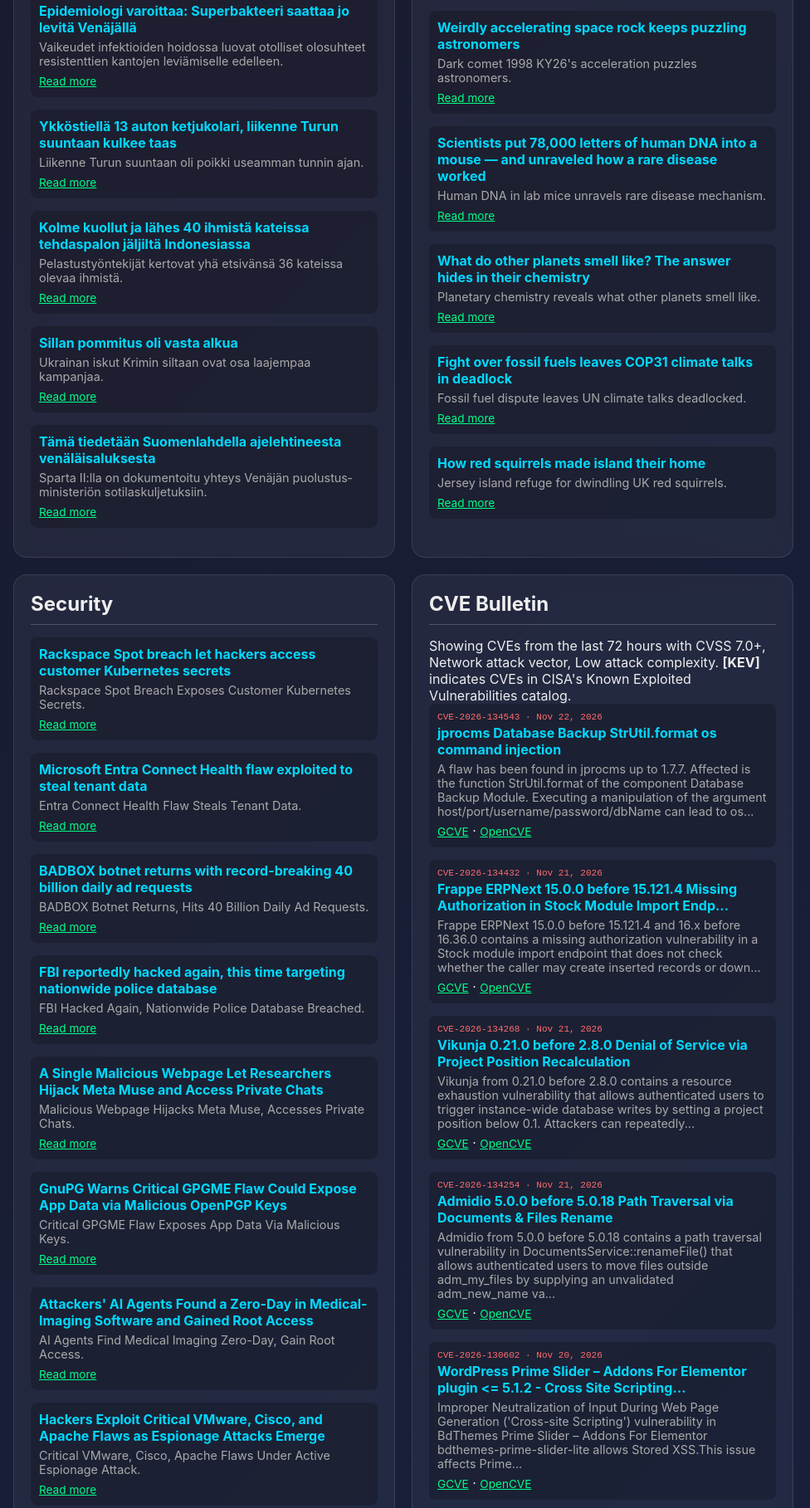
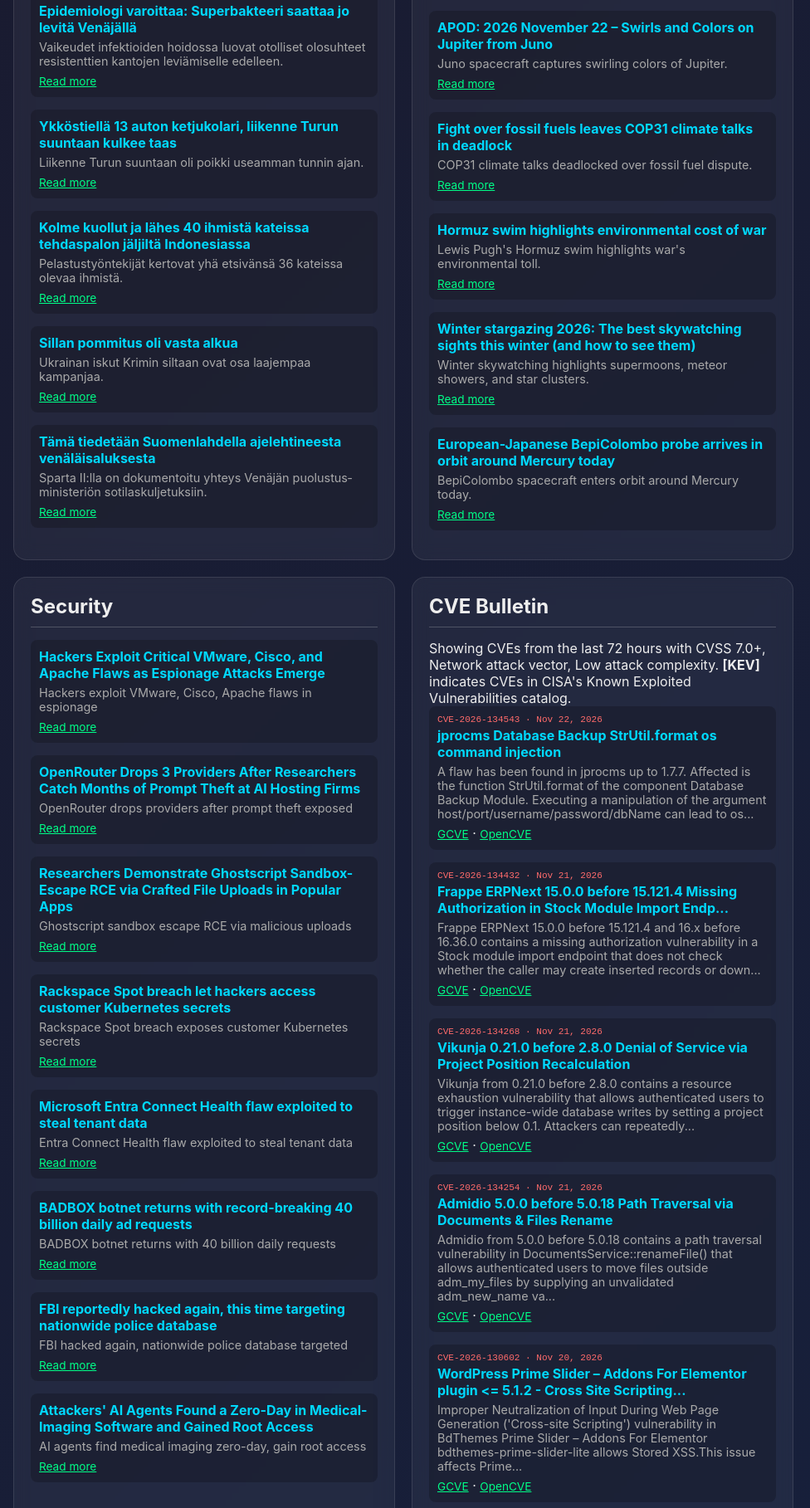
Before and after one commit to pastel0510/dashboard, a plain HTML site: page index.html in a window 1280 px wide. Shown: the part 562-2379 px from the top of the page at 83% size, 304-1280 px from the left. Drawn offline with Linux system fonts and the light colour scheme.

Commit message:
Dashboard 2026-11-22 06:17

```diff
--- a/index.html
+++ b/index.html
@@ -401,44 +401,44 @@
                         <h2>Science & Space</h2>
                         <div id="science-bulletin">
                             <div class="bulletin-item">
-    <h3>European-Japanese BepiColombo probe arrives in orbit around Mercury today</h3>
-    <p>BepiColombo enters orbit around Mercury after eight years.</p>
-    <a href="https://www.space.com/space-exploration/missions/esa-jaxa-bepicolomobo-mission-mercury-orbit-arrival" target="_blank">Read more</a>
+<h3>SpaceX will retire 1st Starship upper stage ever caught by 'chopsticks,' Elon Musk says</h3>
+<p>SpaceX retires first Starship upper stage caught by chopsticks.</p>
+<a href="https://www.space.com/space-exploration/launches-spacecraft/spacex-will-retire-1st-starship-upper-stage-ever-caught-by-chopsticks-elon-musk-says" target="_blank">Read more</a>
 </div>
 <div class="bulletin-item">
-    <h3>SpaceX will retire 1st Starship upper stage ever caught by 'chopsticks,' Elon Musk says</h3>
-    <p>SpaceX retires first Starship stage caught by chopsticks.</p>
-    <a href="https://www.space.com/space-exploration/launches-spacecraft/spacex-will-retire-1st-starship-upper-stage-ever-caught-by-chopsticks-elon-musk-says" target="_blank">Read more</a>
+<h3>Space Entrepreneurs Should Look To 16th Century Spice Trade For Inspiration</h3>
+<p>Space entrepreneurs draw lessons from 16th century spice trade.</p>
+<a href="https://www.universetoday.com/articles/space-entrepreneurs-should-look-to-16th-century-spice-trade-for-inspiration" target="_blank">Read more</a>
 </div>
 <div class="bulletin-item">
-    <h3>SpaceX launches classified mission for US Space Force from California (video)</h3>
-    <p>SpaceX launches classified Space Force mission from California.</p>
-    <a href="https://www.space.com/space-exploration/launches-spacecraft/spacex-falcon-9-classified-space-force-launch-ussf-317" target="_blank">Read more</a>
+<h3>New draft deal aims to avert collapse of talks at climate summit</h3>
+<p>UN climate summit draft deal seeks to avert collapse.</p>
+<a href="https://www.bbc.co.uk/news/articles/cq7827z2841zo?at_medium=RSS&at_campaign=rss" target="_blank">Read more</a>
 </div>
 <div class="bulletin-item">
-    <h3>Weirdly accelerating space rock keeps puzzling astronomers</h3>
-    <p>Dark comet 1998 KY26's acceleration puzzles astronomers.</p>
-    <a href="https://www.scientificamerican.com/article/weirdly-accelerating-space-rock-keeps-puzzling-astronomers/" target="_blank">Read more</a>
+<h3>APOD: 2026 November 22 – Swirls and Colors on Jupiter from Juno</h3>
+<p>Juno spacecraft captures swirling colors of Jupiter.</p>
+<a href="https://science.nasa.gov/image-article/apod-2026-november-22-swirls-and-colors-on-jupiter-from-juno/" target="_blank">Read more</a>
 </div>
 <div class="bulletin-item">
-    <h3>Scientists put 78,000 letters of human DNA into a mouse — and unraveled how a rare disease worked</h3>
-    <p>Human DNA in lab mice unravels rare disease mechanism.</p>
-    <a href="https://www.livescience.com/health/genetics/scientists-put-78-000-letters-of-human-dna-into-a-mouse-and-unraveled-how-a-rare-disease-worked" target="_blank">Read more</a>
+<h3>Fight over fossil fuels leaves COP31 climate talks in deadlock</h3>
+<p>COP31 climate talks deadlocked over fossil fuel dispute.</p>
+<a href="https://www.bbc.co.uk/news/articles/c6ly5w40eg07o?at_medium=RSS&at_campaign=rss" target="_blank">Read more</a>
 </div>
 <div class="bulletin-item">
-    <h3>What do other planets smell like? The answer hides in their chemistry</h3>
-    <p>Planetary chemistry reveals what other planets smell like.</p>
-    <a href="https://www.scientificamerican.com/article/what-do-other-planets-smell-like-the-answer-hides-in-their-chemistry/" target="_blank">Read more</a>
+<h3>Hormuz swim highlights environmental cost of war</h3>
+<p>Lewis Pugh's Hormuz swim highlights war's environmental toll.</p>
+<a href="https://www.bbc.co.uk/news/articles/c95y1gr27xplo?at_medium=RSS&at_campaign=rss" target="_blank">Read more</a>
 </div>
 <div class="bulletin-item">
-    <h3>Fight over fossil fuels leaves COP31 climate talks in deadlock</h3>
-    <p>Fossil fuel dispute leaves UN climate talks deadlocked.</p>
-    <a href="https://www.bbc.co.uk/news/articles/c6ly5w40eg07o" target="_blank">Read more</a>
+<h3>Winter stargazing 2026: The best skywatching sights this winter (and how to see them)</h3>
+<p>Winter skywatching highlights supermoons, meteor showers, and star clusters.</p>
+<a href="https://www.livescience.com/space/winter-stargazing-the-best-skywatching-sights-this-winter-and-how-to-see-them" target="_blank">Read more</a>
 </div>
 <div class="bulletin-item">
-    <h3>How red squirrels made island their home</h3>
-    <p>Jersey island refuge for dwindling UK red squirrels.</p>
-    <a href="https://www.bbc.co.uk/news/articles/c61k9mwxmplxo" target="_blank">Read more</a>
+<h3>European-Japanese BepiColombo probe arrives in orbit around Mercury today</h3>
+<p>BepiColombo spacecraft enters orbit around Mercury today.</p>
+<a href="https://www.space.com/space-exploration/missions/esa-jaxa-bepicolomobo-mission-mercury-orbit-arrival" target="_blank">Read more</a>
 </div>
 
                         </div>
@@ -452,44 +452,44 @@
                         <h2>Security</h2>
                         <div id="security-bulletin">
                             <div class="bulletin-item">
+    <h3>Hackers Exploit Critical VMware, Cisco, and Apache Flaws as Espionage Attacks Emerge</h3>
+    <p>Hackers exploit VMware, Cisco, Apache flaws in espionage</p>
+    <a href="https://thehackernews.com/2026/11/hackers-exploit-critical-vmware-cisco.html" target="_blank">Read more</a>
+</div>
+<div class="bulletin-item">
+    <h3>OpenRouter Drops 3 Providers After Researchers Catch Months of Prompt Theft at AI Hosting Firms</h3>
+    <p>OpenRouter drops providers after prompt theft exposed</p>
+    <a href="https://thehackernews.com/2026/11/openrouter-drops-3-providers-after.html" target="_blank">Read more</a>
+</div>
+<div class="bulletin-item">
+    <h3>Researchers Demonstrate Ghostscript Sandbox-Escape RCE via Crafted File Uploads in Popular Apps</h3>
+    <p>Ghostscript sandbox escape RCE via malicious uploads</p>
+    <a href="https://thehackernews.com/2026/11/researchers-demonstrate-ghostscript.html" target="_blank">Read more</a>
+</div>
+<div class="bulletin-item">
     <h3>Rackspace Spot breach let hackers access customer Kubernetes secrets</h3>
-    <p>Rackspace Spot Breach Exposes Customer Kubernetes Secrets.</p>
+    <p>Rackspace Spot breach exposes customer Kubernetes secrets</p>
     <a href="https://www.bleepingcomputer.com/news/security/rackspace-spot-breach-let-hackers-access-customer-kubernetes-secrets/" target="_blank">Read more</a>
 </div>
 <div class="bulletin-item">
     <h3>Microsoft Entra Connect Health flaw exploited to steal tenant data</h3>
-    <p>Entra Connect Health Flaw Steals Tenant Data.</p>
+    <p>Entra Connect Health flaw exploited to steal tenant data</p>
     <a href="https://www.bleepingcomputer.com/news/security/microsoft-entra-connect-health-flaw-exploited-to-steal-tenant-data/" target="_blank">Read more</a>
 </div>
 <div class="bulletin-item">
     <h3>BADBOX botnet returns with record-breaking 40 billion daily ad requests</h3>
-    <p>BADBOX Botnet Returns, Hits 40 Billion Daily Ad Requests.</p>
+    <p>BADBOX botnet returns with 40 billion daily requests</p>
     <a href="https://www.bleepingcomputer.com/news/security/badbox-30-botnet-returns-with-record-breaking-40-billion-daily-ad-requests/" target="_blank">Read more</a>
 </div>
 <div class="bulletin-item">
     <h3>FBI reportedly hacked again, this time targeting nationwide police database</h3>
-    <p>FBI Hacked Again, Nationwide Police Database Breached.</p>
+    <p>FBI hacked again, nationwide police database targeted</p>
     <a href="https://www.bleepingcomputer.com/news/security/fbi-reportedly-hacked-again-this-time-targeting-nationwide-police-database/" target="_blank">Read more</a>
 </div>
 <div class="bulletin-item">
-    <h3>A Single Malicious Webpage Let Researchers Hijack Meta Muse and Access Private Chats</h3>
-    <p>Malicious Webpage Hijacks Meta Muse, Accesses Private Chats.</p>
-    <a href="https://thehackernews.com/2026/11/a-single-malicious-webpage-let.html" target="_blank">Read more</a>
-</div>
-<div class="bulletin-item">
-    <h3>GnuPG Warns Critical GPGME Flaw Could Expose App Data via Malicious OpenPGP Keys</h3>
-    <p>Critical GPGME Flaw Exposes App Data Via Malicious Keys.</p>
-    <a href="https://thehackernews.com/2026/11/gnupg-warns-critical-gpgme-flaw-could.html" target="_blank">Read more</a>
-</div>
-<div class="bulletin-item">
     <h3>Attackers' AI Agents Found a Zero-Day in Medical-Imaging Software and Gained Root Access</h3>
-    <p>AI Agents Find Medical Imaging Zero-Day, Gain Root Access.</p>
+    <p>AI agents find medical imaging zero-day, gain root access</p>
     <a href="https://thehackernews.com/2026/11/attackers-ai-agents-found-zero-day-in.html" target="_blank">Read more</a>
-</div>
-<div class="bulletin-item">
-    <h3>Hackers Exploit Critical VMware, Cisco, and Apache Flaws as Espionage Attacks Emerge</h3>
-    <p>Critical VMware, Cisco, Apache Flaws Under Active Espionage Attack.</p>
-    <a href="https://thehackernews.com/2026/11/hackers-exploit-critical-vmware-cisco.html" target="_blank">Read more</a>
 </div>
 
                         </div>
@@ -586,7 +586,7 @@
             </main>
         </div>
 
-        <p class="timestamp">Last updated: 2026-11-22 08:01 (Europe/Helsinki, UTC2)</p>
+        <p class="timestamp">Last updated: 2026-11-22 08:17 (Europe/Helsinki, UTC2)</p>
         <p class="disclaimer" style="text-align:center;margin-top:20px;font-size:0.75em;color:#666;">
             Auto-generated with AI · Updated regularly · <a href="https://github.com/pastel0510/dashboard" style="color:#888;">Source</a>
         </p>
```
Also changed, not shown: weather.html (+6 -6 lines).
